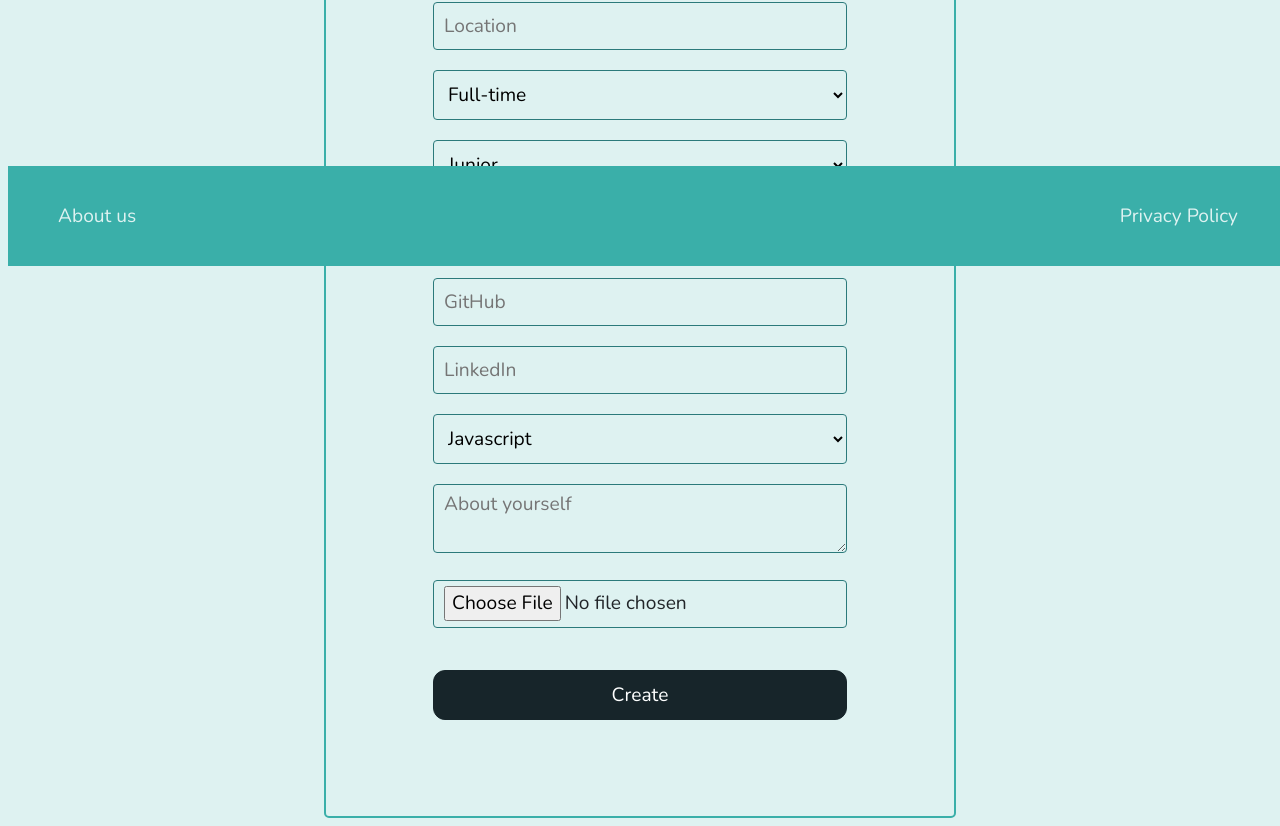
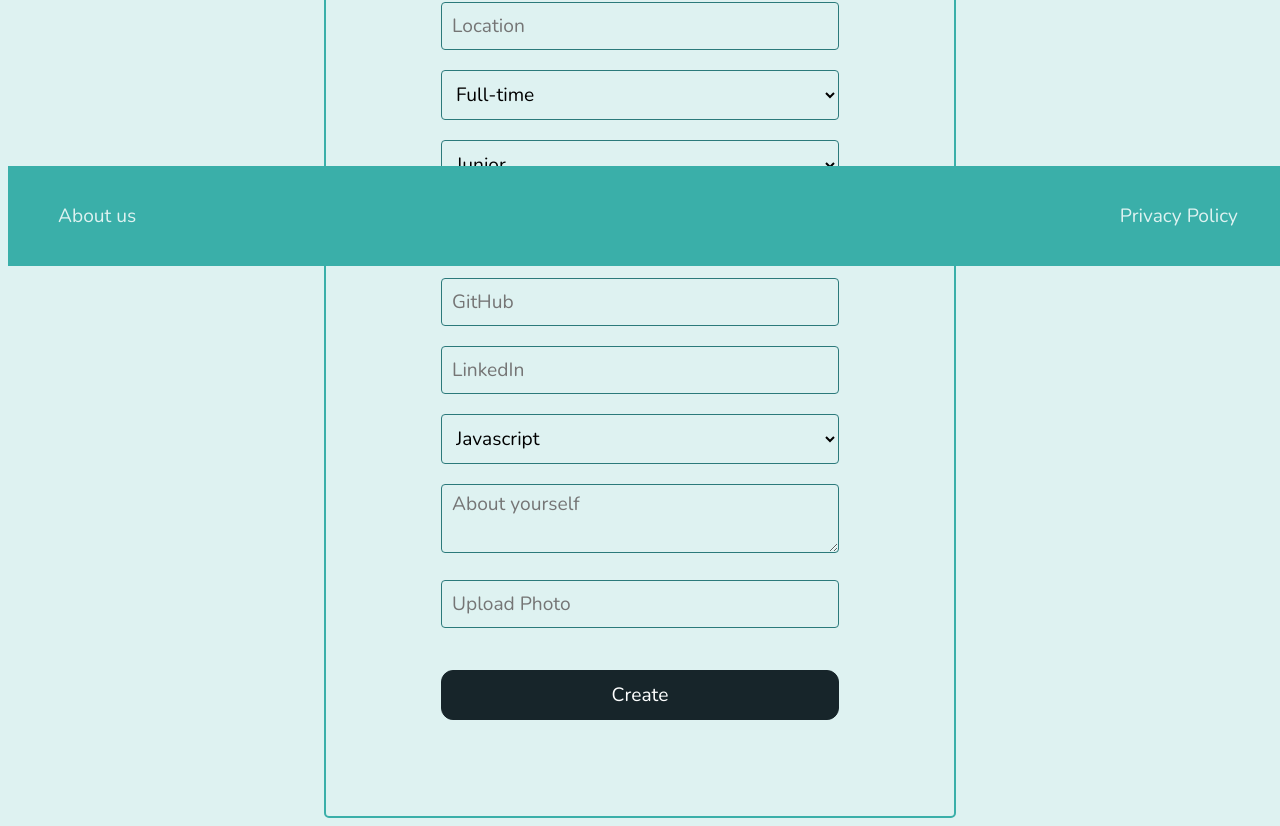
Before and after one commit to Team1-TeliaProject/team1_FrontEnd, a React (Create React App) app in the folder client/: page /registration in a window 1280 px wide. Shown: the part 534-1360 px from the top of the page. Built offline with nearby package versions, Linux system fonts and the light colour scheme.

Commit message:
[Feat/Profile Registration] - restructure employer profile content

```diff
--- a/client/src/pages/ProfileRegistrationPage/index.js
+++ b/client/src/pages/ProfileRegistrationPage/index.js
@@ -27,9 +27,11 @@
                     sethide(e.target.value === 'employer');
                 }}/>
 
-                <Input placeholder="First Name"/>
+                {(hide) ?<Input placeholder="Company Name"/>: ''}
 
-                <Input placeholder="Last Name"/>
+                {(!hide) ?<Input placeholder="First Name"/>: ''}
+
+                {(!hide) ?<Input placeholder="Last Name"/>: ''}
 
                 <Input placeholder="Email Address"/>
 
@@ -51,7 +53,7 @@
 
                 {(!hide) ?<Textarea placeholder="About yourself" />: ''}
 
-                <Input modifier="bg" placeholder="Upload Photo" type="file"/>
+                <Input modifier="bg" placeholder="Upload Photo" />
 
                 <Button text="Create" modifier="bg"/>
 
```
Also changed, not shown: client/src/scss/_mixins.scss (+1 -9 lines), client/src/scss/_config.scss (line endings or trailing spaces).
